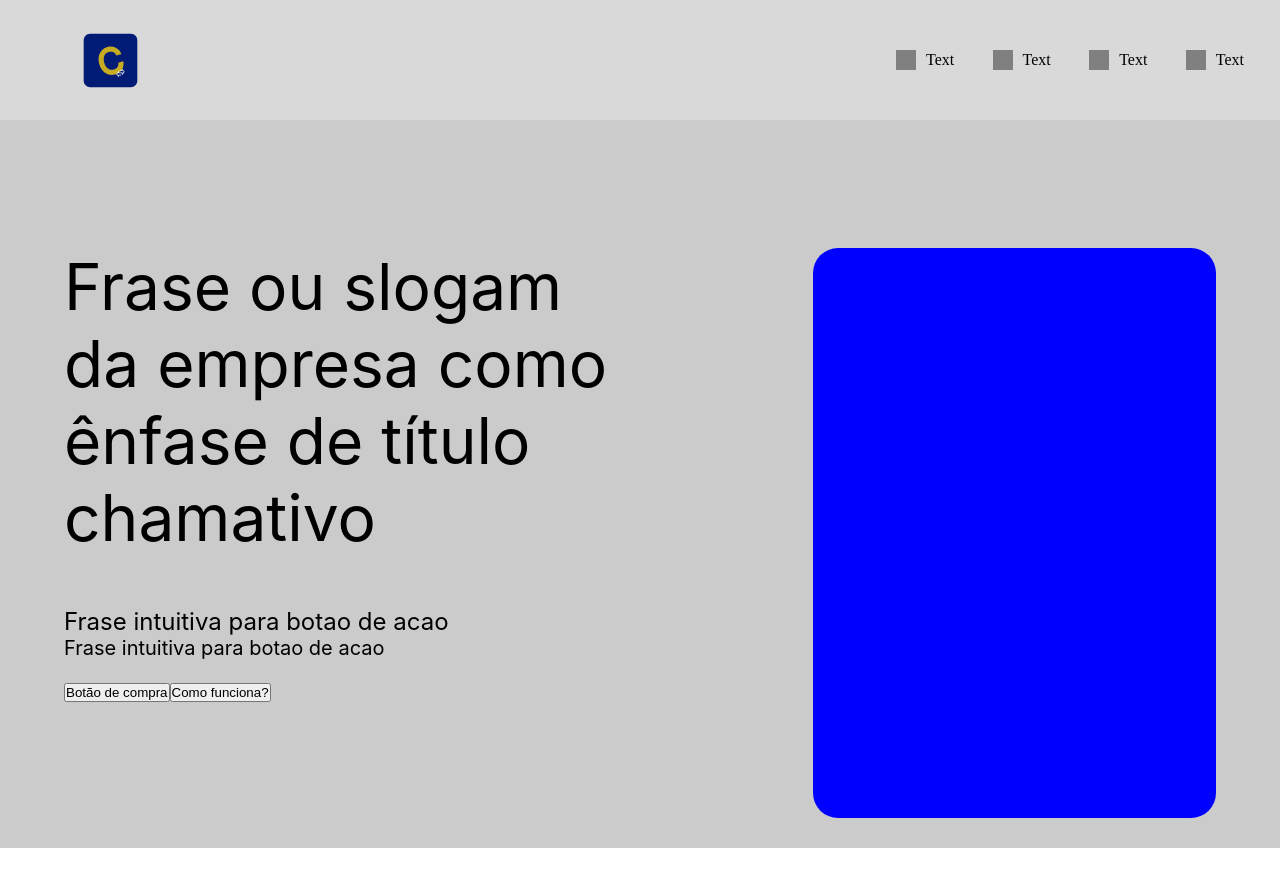
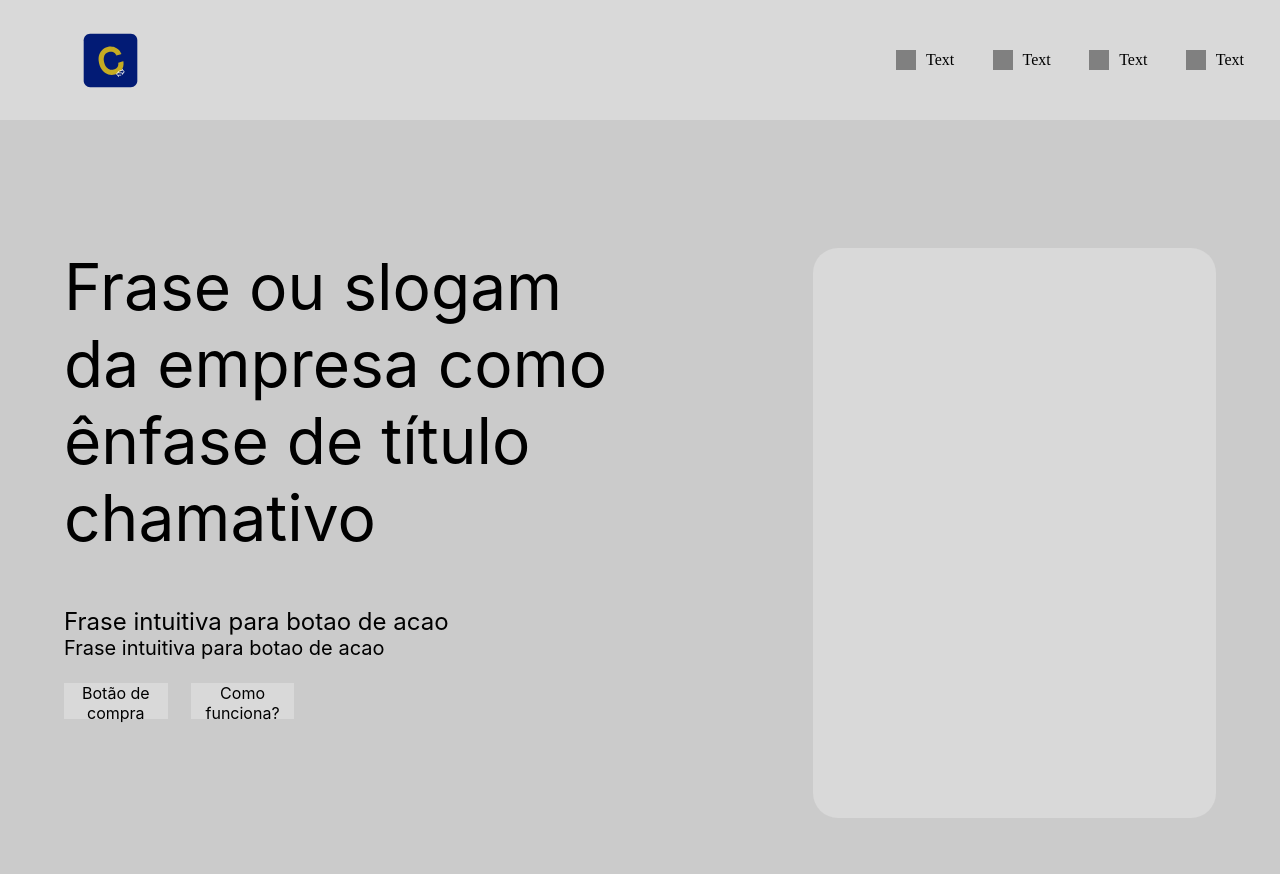
Before and after one commit to naudofp/calin-page, an Angular app: page / in a window 1280 px wide. Before the commit the page ends 848 px from the top, so only its background shows below. Built offline with nearby package versions, Linux system fonts and the light colour scheme.

Commit message:
Done HTML and CSS of ViewSloganComponent

```diff
--- a/src/app/components/home-page/view-slogan/view-slogan.component.css
+++ b/src/app/components/home-page/view-slogan/view-slogan.component.css
@@ -3,7 +3,7 @@
     gap: 15%;
     width: 90%;
     height: 75vh;
-    padding: 10% 5% 0 5%;
+    padding: 10% 5% 2% 5%;
     background-color: #CBCBCB;
 }
 
@@ -37,8 +37,32 @@
     font-size: 20px;
 }
 
+.container-buttons {
+    display: flex;
+    justify-content: space-between;
+    width: 40%;
+    height: 8%;
+}
+
+.container-buttons button {
+    width: 45%;
+    border-style: none;
+    background: #D9D9D9;
+    transition: 0.5s;
+    font-family: 'Inter', sans-serif;
+    font-style: normal;
+    font-weight: 400;
+    font-size: 16px;
+}
+
+.container-buttons button:hover {
+    cursor: pointer;
+    border-style: none;
+    box-shadow: 2px 5px 10px #0000002b;
+}
+
 .container-image {
-    background-color: blue;
+    background-color: #D9D9D9;
     border-radius: 25px;
     width: 35%;
     height: 95%;
```
